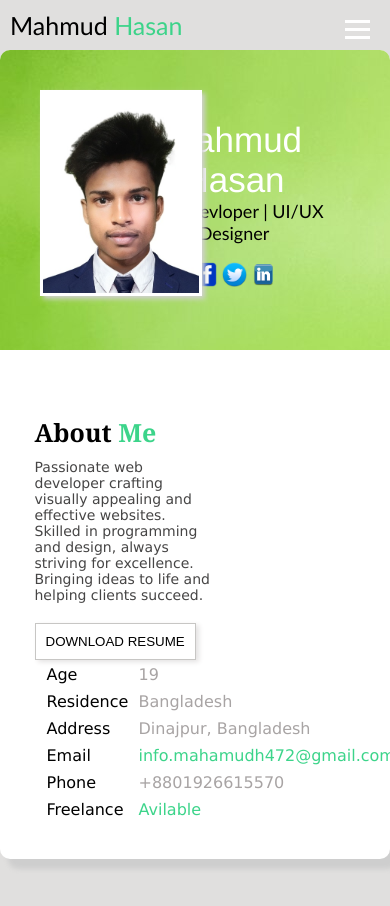
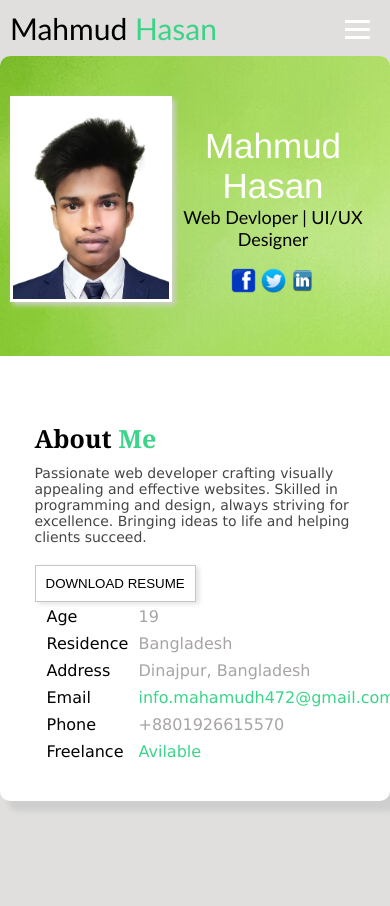
Before and after one commit to mahamudh472/portfolio-old, a plain HTML site: page index.html in a window 390 px wide. After the commit the page ends 881 px from the top, so only its background shows below. Drawn offline with Linux system fonts and the light colour scheme.

Commit message:
Add files via upload

```diff
--- a/style/style.css
+++ b/style/style.css
@@ -176,6 +176,7 @@ hr{
     }
     .profile-img{
         height: 200px !important;
+        left:10px !important;
     }
     .portfolio-header{
         padding: 10px;
@@ -194,6 +195,25 @@ hr{
     .portfolio-header{
         padding-top: 10px !important;
         margin-bottom: 0 !important;
+    }
+    .resume-left, .resume-right, .bottom-left{
+        width: 100% !important;
+    }
+    .name-area{
+        margin: 0;
+        margin-left: 0;
+    }
+    .portfolio-card-top{
+        display: flex;
+        justify-content: flex-end   ;
+    }
+    .h-left{
+        font-size: 30px;
+    }
+}
+@media screen and (max-width:1000px) {
+    .title{
+        font-size: 15px;
     }
 
 }
```
